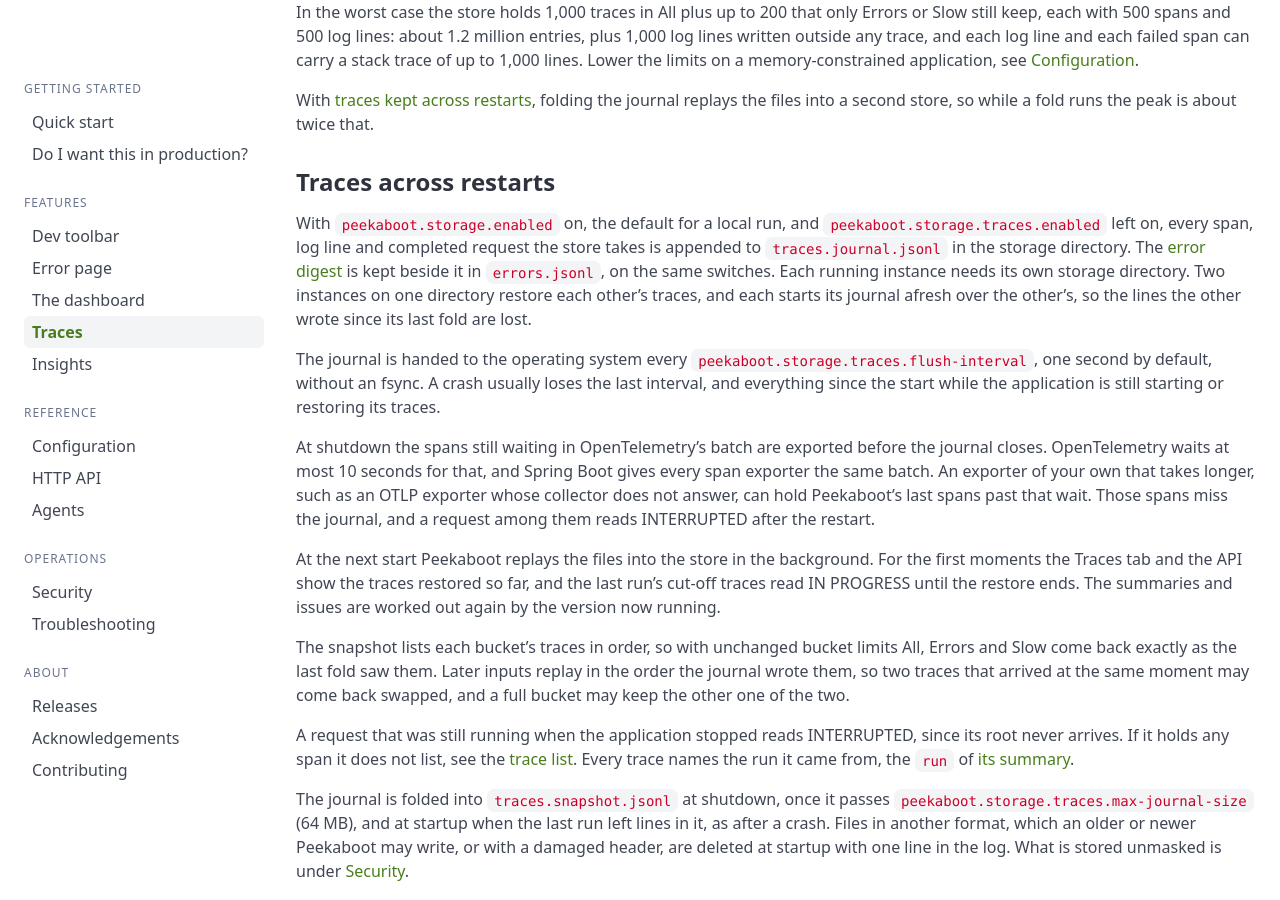
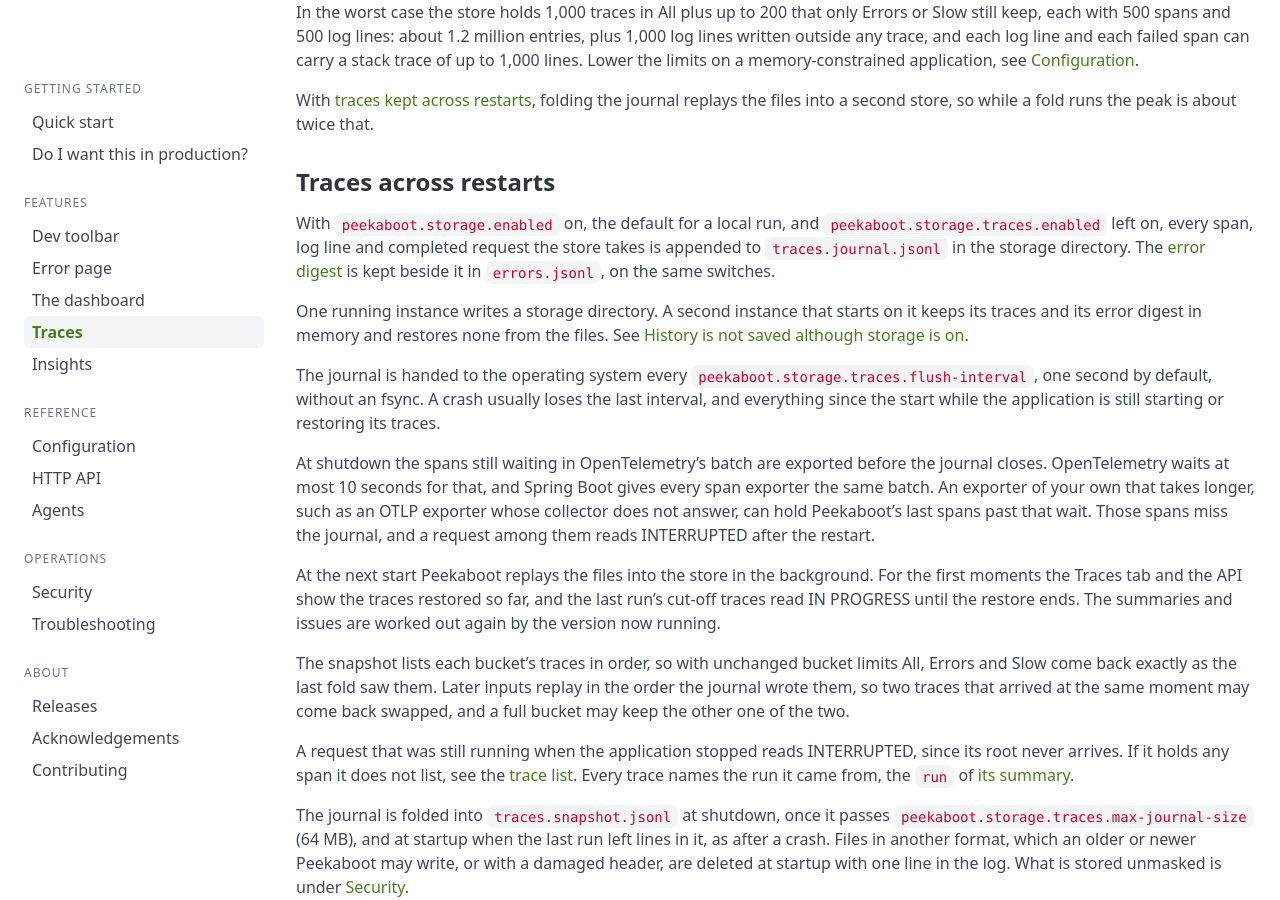
Before and after one commit to peekaboot-org/peekaboot-org.github.io, a Jekyll site: the page built from docs/traces.md, in a window 1280 px wide and 900 px high, scrolled down 8426 px. Built offline with Jekyll 4.4.1, drawn with Linux system fonts in a browser that asks for light colours.

Commit message:
docs: say a second instance keeps traces in memory

```diff
--- a/docs/traces.md
+++ b/docs/traces.md
@@ -316,9 +316,11 @@ With [`peekaboot.storage.enabled`]({{ '/docs/configuration/' | relative_url }}#p
 on, the default for a local run, and `peekaboot.storage.traces.enabled` left on, every span, log
 line and completed request the store takes is appended to `traces.journal.jsonl` in the storage
 directory. The [error digest]({{ '/docs/api/' | relative_url }}#error-digest) is kept beside it
-in `errors.jsonl`, on the same switches. Each running instance needs its own storage directory. Two instances on one directory
-restore each other's traces, and each starts its journal afresh over the other's, so the lines the
-other wrote since its last fold are lost.
+in `errors.jsonl`, on the same switches.
+
+One running instance writes a storage directory. A second instance that starts on it keeps its
+traces and its error digest in memory and restores none from the files. See
+[History is not saved although storage is on]({{ '/docs/troubleshooting/' | relative_url }}#second-instance).
 
 The journal is handed to the operating system every `peekaboot.storage.traces.flush-interval`,
 one second by default, without an fsync. A crash usually loses the last interval, and everything
```
Also changed, not shown: docs/configuration.md (+3 -2 lines), docs/troubleshooting.md (+4 -2 lines).
